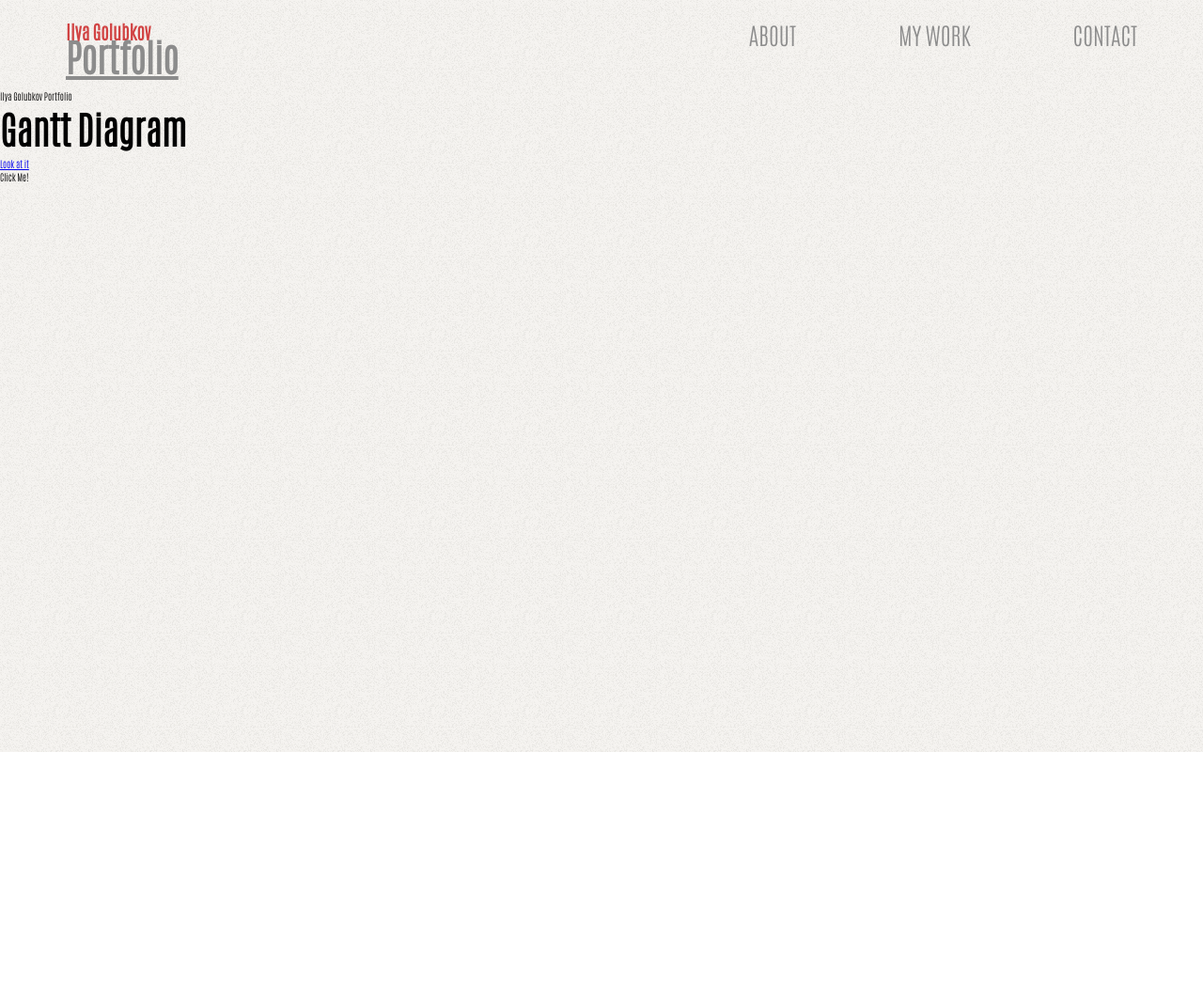
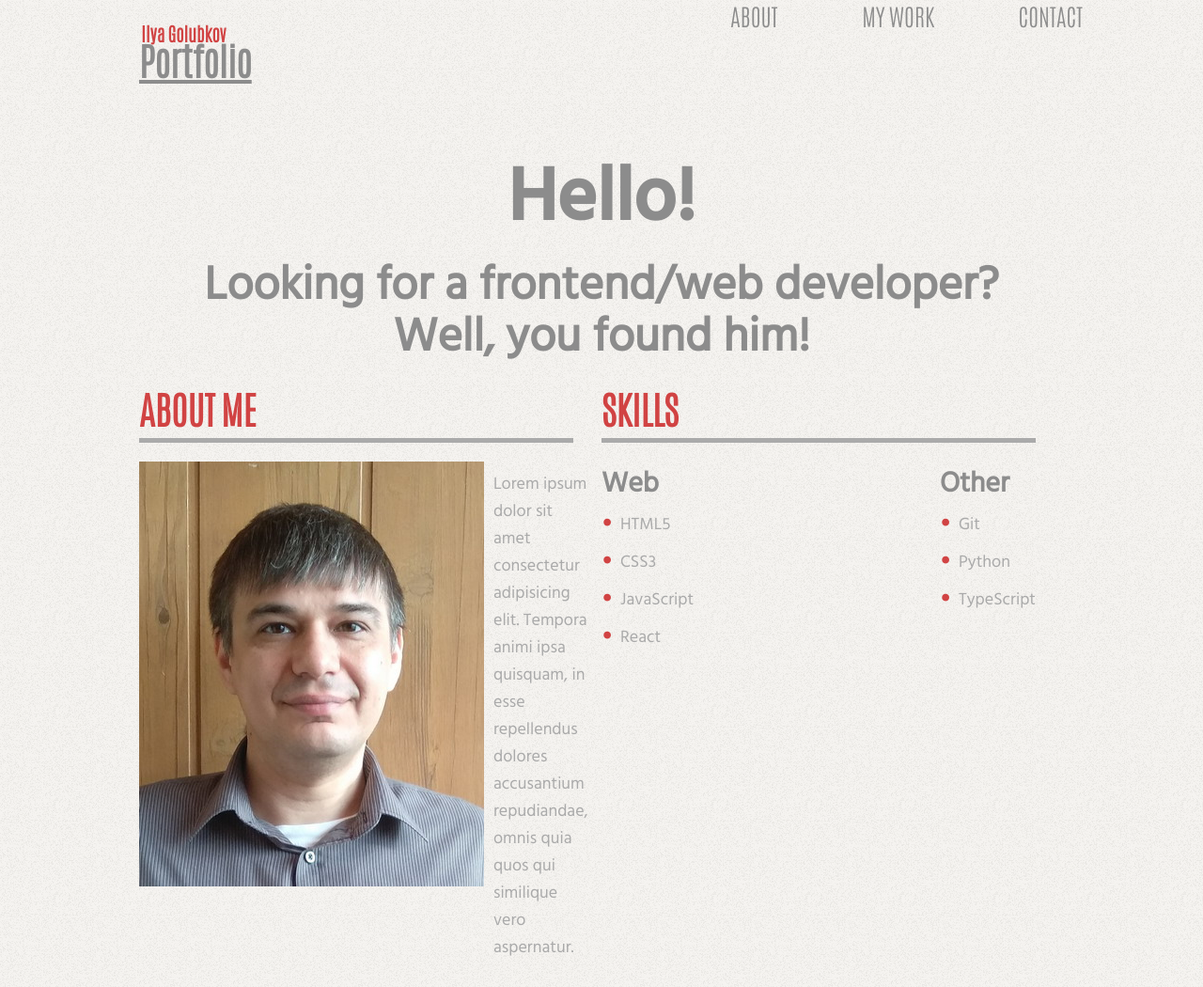
Before and after one commit to tocs77/portfolio, a website: page index.html in a window 1280 px wide. Shown: the top 1050 px of the page at 94% size. Before the commit the page ends 800 px from the top, so only its background shows below. Drawn offline with Linux system fonts and the light colour scheme.

Commit message:
About section

```diff
--- a/index.html
+++ b/index.html
@@ -26,8 +26,49 @@
 
 
     <main>
-        <section id="about">
-            <div class="about__text">Ilya Golubkov Portfolio</div>
+        <section id="about" class="about">
+            <div class="about__motto">
+                <h1>Hello!</h1>
+                <h2>Looking for a frontend/web developer?<br>
+                    Well, you found him!</h2>
+            </div>
+            <div class="about__container">
+                <div class="about__info">
+                    <h1>About me</h1>
+                    <div class="about__info__content">
+                        <img src="/img/foto.jpg" alt="My photo">
+                        <p>Lorem ipsum dolor sit amet consectetur adipisicing elit.
+                            Tempora animi ipsa quisquam, in esse repellendus dolores accusantium repudiandae,
+                            omnis quia quos qui similique vero aspernatur.</p>
+                    </div>
+                </div>
+
+
+                <div class="about__skills">
+                    <h1>Skills</h1>
+                    <div class="about__skills__container">
+                        <div>
+                            <h2>Web</h2>
+                            <ul>
+                                <li><span>HTML5</span></li>
+                                <li>CSS3</li>
+                                <li>JavaScript</li>
+                                <li>React</li>
+                            </ul>
+                        </div>
+                        <div>
+                            <h2>Other</h2>
+                            <ul>
+                                <li>Git</li>
+                                <li>Python</li>
+                                <li>TypeScript</li>
+                            </ul>
+                        </div>
+                    </div>
+
+                </div>
+
+            </div>
         </section>
 
         <section id="works">
--- /dev/null
+++ b/scss/_about.scss
@@ -0,0 +1,96 @@
+.about {
+    margin: 0rem auto;
+    margin-top: 5rem;
+    width: 80%;
+
+    &__motto {
+        font-family: "Hind Med";
+        text-align: center;
+        color: $primary-color;
+
+        h1 {
+            font-size: 8rem;
+        }
+
+        h2 {
+            font-family: 'Hind Reg';
+            font-size: 5rem;
+            line-height: 5.5rem;
+        }
+
+    }
+
+    &__container {
+        display: flex;
+        flex-wrap: wrap;
+        margin: 2rem;
+
+        h1 {
+            color: $second-color;
+            font-family: $menu-font-family;
+            border-bottom: 5px solid $primary-color-light;
+            text-transform: uppercase;
+            margin-bottom: 2rem;
+        }
+    }
+
+
+
+    &__info {
+        flex: 1 1 40rem;
+        margin-right: 3rem;
+
+
+        &__content {
+
+            display: flex;
+
+            img {
+                flex: 1 1 15rem;
+                height: 100%;
+                width: 100%;
+            }
+
+            p {
+                flex: 2 1 40rem;
+                padding: 1rem;
+                color: $primary-color-light;
+                font-size: $text;
+            }
+
+        }
+
+    }
+
+    &__skills {
+        flex: 1 1 40rem;
+        margin-right: 3rem;
+
+
+        &__container {
+            display: flex;
+            flex-wrap: wrap;
+            justify-content: space-between;
+
+            h2 {
+                color: $primary-color;
+            }
+
+            ul {
+                font-size: $text;
+                color: $primary-color-light;
+            }
+
+
+            ul li::before {
+                content: "\2022";
+                color: $second-color;
+                font-size: $big-text;
+                display: inline-block;
+                font-weight: bold;
+                width: 2rem;
+                vertical-align: -5%;
+            }
+        }
+    }
+}
--- a/scss/_global.scss
+++ b/scss/_global.scss
@@ -17,8 +17,8 @@
 }
 
 @font-face {
-  font-family: 'Hind Bold';
-  src: url(/fonts/Hind-SemiBold.ttf);
+  font-family: 'Hind Reg';
+  src: url(/fonts/Hind-Regular.ttf);
 }
 
 html {
--- a/scss/_header.scss
+++ b/scss/_header.scss
@@ -1,25 +1,28 @@
 .header {
+  font-family: $menu-font-family;
   display: flex;
   justify-content: space-between;
   flex-wrap: wrap;
+  width: 80%;
+  margin: 0rem auto;
 
   &__logo {
-    margin-left: 5rem;
     padding: 2rem;
     flex: 2 1 40rem;
 
     h1 {
-      color: $gray_text;
+      color: $primary-color;
       text-decoration: underline;
       line-height: 2.7rem;
     }
+
     h4 {
-      color: $red_text;
+      color: $second-color;
+      margin: 0.2rem;
     }
   }
 
   nav {
-    margin: 2rem 7rem 2rem 2rem;
     flex: 1 1 25rem;
   }
 
@@ -31,8 +34,8 @@
       text-decoration: none;
       text-transform: uppercase;
       letter-spacing: 0px;
-      color: $gray_text;
-      font-size: $text;
+      color: $primary-color;
+      font-size: $big-text;
     }
   }
 }
--- a/scss/main.scss
+++ b/scss/main.scss
@@ -2,11 +2,17 @@ $header1: 4rem;
 $header2: 3rem;
 $header3: 2.5rem;
 $header4: 2rem;
-$text: 2.5rem;
-$gradient: linear-gradient(left, #38d39f, #38a4d3);
-$gray-text: rgb(140, 140, 140);
-$red_text: rgb(209, 67, 67);
-$main-font-family: 'Antonio';
+$text: 1.8rem;
+$big-text: 2.5rem;
+
+$primary-color: rgb(140, 140, 140);
+$primary-color-light: rgb(170, 170, 170);
+$second-color: rgb(209, 67, 67);
+
+
+$main-font-family: 'Hind Reg';
+$menu-font-family: 'Antonio';
 
 @import 'global';
 @import 'header';
+@import 'about';
```
Also changed, not shown: css/style.css, img/foto.jpg (added).
